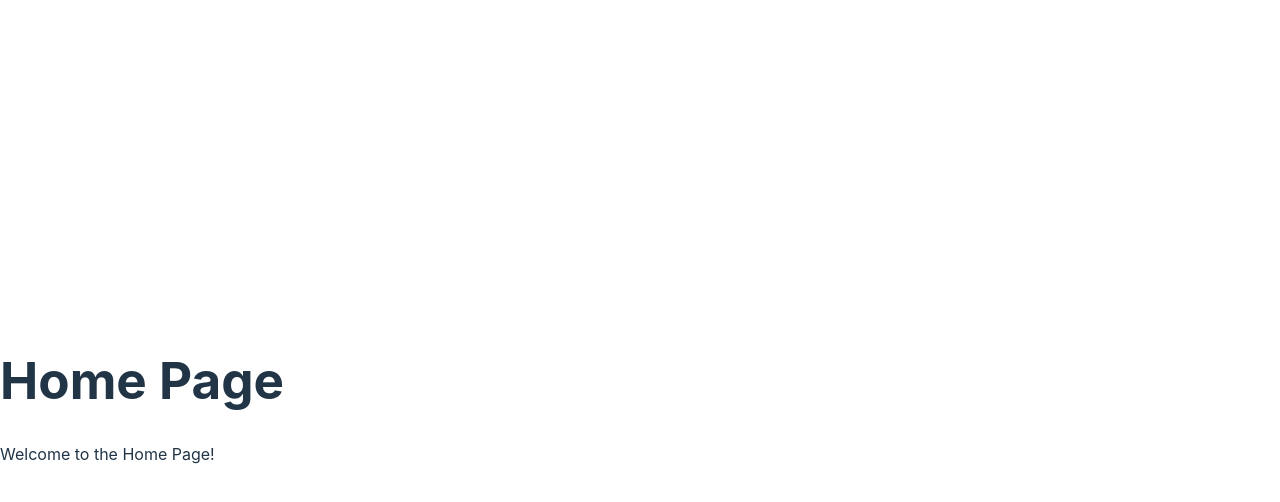
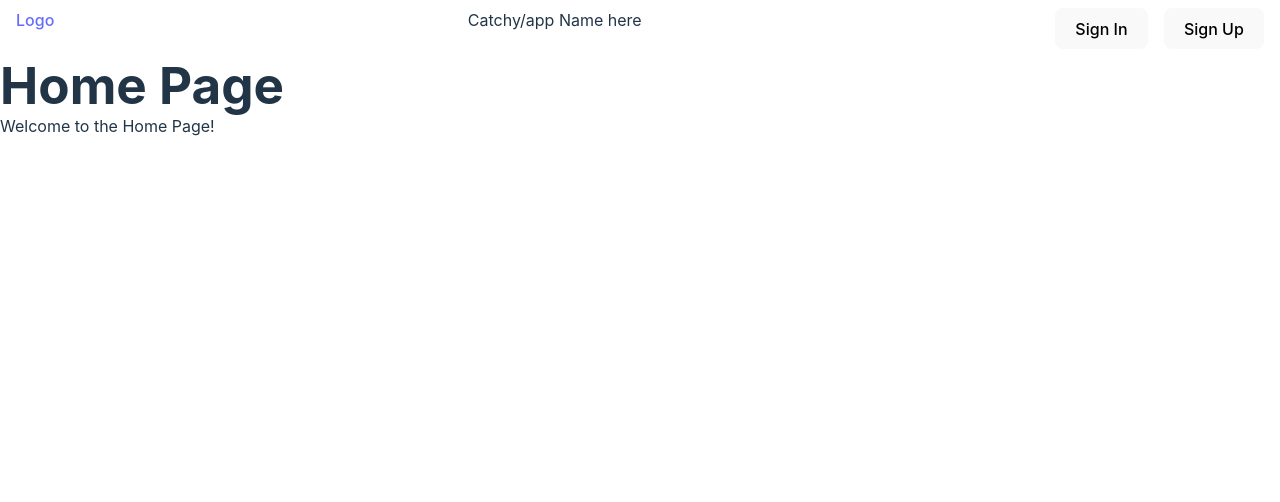
Before and after one commit to boromeot/Leap-Sign, a React (Vite) app: page / in a window 1280 px wide. Shown: the top 502 px of the page. Built offline with nearby package versions, Linux system fonts and the light colour scheme.

Commit message:
add nav bar

```diff
--- /dev/null
+++ b/src/components/NavBar.jsx
@@ -0,0 +1,20 @@
+import React from 'react';
+import "../styles/navbar.css";
+
+const NavBar = () => {
+  return (
+    <nav className='nav-bar'>
+      <ul className='nav-bar__list'>
+        <li className='nav-bar__logo'><a href="/">Logo</a></li>
+        <li className='nav-bar__app-name'>Catchy/app Name here</li>
+        {/* conditional to check if user is signed in or not and render approprietly */}
+        <li className='nav-bar__user-btns'>
+          <button>Sign In</button>
+          <button>Sign Up</button>
+        </li>
+      </ul>
+    </nav>
+  );
+};
+
+export default NavBar;
--- a/src/index.css
+++ b/src/index.css
@@ -1,3 +1,8 @@
+* {
+  margin: 0;
+  padding: 0;
+  box-sizing: border-box;
+}
 :root {
   font-family: Inter, system-ui, Avenir, Helvetica, Arial, sans-serif;
   line-height: 1.5;
@@ -24,9 +29,9 @@
 }
 
 body {
-  margin: 0;
+  /* margin: 0;
   display: flex;
-  place-items: center;
+  place-items: center; */
   min-width: 320px;
   min-height: 100vh;
 }
--- a/src/pages/home.jsx
+++ b/src/pages/home.jsx
@@ -1,8 +1,10 @@
 import React from 'react';
+import NavBar from '../components/NavBar';
 
 const HomePage = () => {
   return (
     <div>
+      <NavBar />
       <h1>Home Page</h1>
       <p>Welcome to the Home Page!</p>
     </div>
--- /dev/null
+++ b/src/styles/navbar.css
@@ -0,0 +1,14 @@
+nav > ul {
+  display: flex;
+  justify-content: space-between;
+  list-style: none;
+}
+
+nav {
+  padding: 0.5em 1em;
+}
+
+.nav-bar__user-btns {
+  display: flex;
+  gap: 1em;
+}
```
